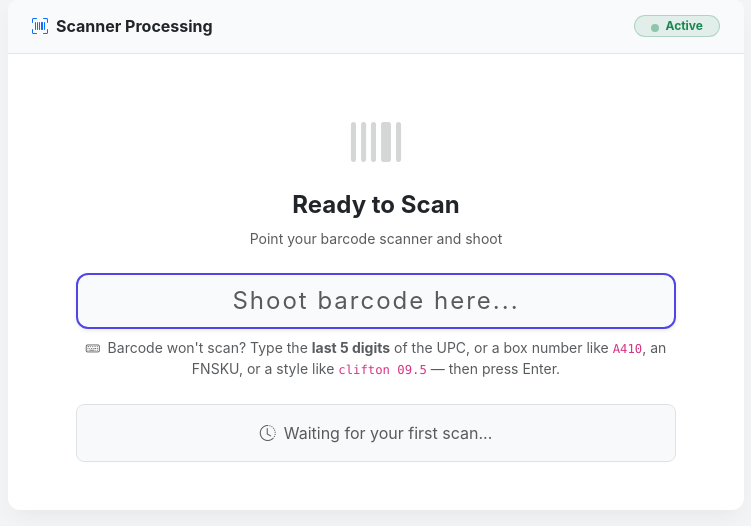
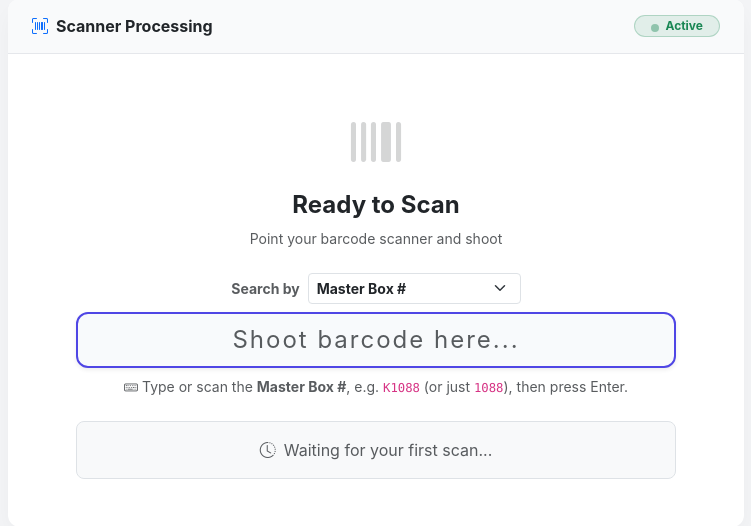
Before and after one commit to TheAle26/Rocoo, a Flask app: template templates/processing.html in a window 1280 px wide. Shown: the part 158-684 px from the top of the page, without its empty margins (264-1015 px from the left). Run offline with Flask 3, Linux system fonts and the light colour scheme; the template is opened without the code that fills it, so the values that code supplies are empty.

Commit message:
Let the worker choose what a scan searches: Master Box #, UPC, FNSKU or all
A "Search by" selector next to the scan box picks the column a scanned or
typed value is looked up in. It defaults to Master Box # and each PC
remembers the last choice.

- Master Box #: exact code (K1088, any case). A number alone matches the
  box with exactly that number after its letters, so 1088 finds K1088 and
  1 finds K1 but not K10 or K100.
- UPC/EAN (GTIN) column: exact value only. It holds the shoe UPC in some
  shipments and the pallet number in others.
- FNSKU: exact code.
- Everything: the previous behaviour, unchanged, and still what a request
  without a field gets.

A value that isn't in the chosen column gets "No match for 'X' in Master
Box #" instead of being looked up anywhere else. Picking a product from a
list of choices still re-runs the lookup by its UPC. Clicking the selector
no longer sends focus back to the scan box, which would have closed it.

Co-Authored-By: Claude Opus 5.5 (1M context) <noreply@anthropic.com>

```diff
--- a/app.py
+++ b/app.py
@@ -8,6 +8,7 @@ from search_cvs import (
     build_amazon_label_to_page_dict,
     resolve_query,
     MAX_CHOICES,
+    SEARCH_FIELDS,
 )
 import signal
 from printer import print_amazon_label
@@ -319,15 +320,19 @@ def public_box(box):
 def scan_barcode():
     data = request.get_json(silent=True) or {}
     query = str(data.get('barcode', '')).strip()
+    # Set by the scan page's "Search by" selector; older pages send nothing.
+    field = str(data.get('field', 'auto'))
 
     if not query:
         return jsonify({"status": "error", "message": "Empty code"}), 400
+    if field not in SEARCH_FIELDS:
+        return jsonify({"status": "error", "message": f"Unknown search field '{field}'."}), 400
 
     global lookup_index
     if lookup_index is None:
         return jsonify({"status": "error", "message": "CSV data is not in memory"}), 400
 
-    kind, payload = resolve_query(query, lookup_index)
+    kind, payload = resolve_query(query, lookup_index, field)
 
     if kind == 'boxes':
         upcs = {b['UPC'] for b in payload}
@@ -347,9 +352,14 @@ def scan_barcode():
             "total": len(payload),
         })
 
+    where = {
+        'box': " in Master Box #",
+        'upc': " in UPC/EAN (GTIN)",
+        'fnsku': " in FNSKU",
+    }.get(field, "")
     return jsonify({
         "status": "error",
-        "message": f"No match for '{query}'.",
+        "message": f"No match for '{query}'{where}.",
         "suggestions": payload[:MAX_CHOICES],
         "total": len(payload),
     }), 404
--- a/search_cvs.py
+++ b/search_cvs.py
@@ -154,11 +154,52 @@ def _upcs_by_text(index, text, require_all=True):
     return found
 
 
-def resolve_query(query, index):
+# What the "Search by" selector on the scan page can limit a lookup to.
+# 'auto' tries everything, in the order resolve_query documents.
+SEARCH_FIELDS = ('box', 'upc', 'fnsku', 'auto')
+
+
+def _boxes_by_number(index, digits):
+    """
+    Boxes whose Master Box # is letters followed by exactly this number, so a
+    worker can type 1088 for K1088. The number must match whole: 1 finds K1,
+    not K10 or K100.
+    """
+    pattern = re.compile(r'[A-Z]+0*' + str(int(digits)))
+    found = []
+    for key, boxes in index['by_box'].items():
+        if pattern.fullmatch(key):
+            found.extend(boxes)
+    return found
+
+
+def _resolve_in_field(raw, index, field):
+    """Looks the value up in one column only. Never guesses."""
+    key = _key(raw)
+    if field == 'box':
+        if key in index['by_box']:
+            return 'boxes', index['by_box'][key]
+        if DIGITS_PATTERN.match(raw):
+            boxes = _boxes_by_number(index, raw)
+            if boxes:
+                return 'boxes', boxes
+    elif field == 'upc':
+        upc = normalize_upc(raw)
+        if upc in index['by_upc']:
+            return 'boxes', index['by_upc'][upc]
+    elif field == 'fnsku':
+        if key in index['by_fnsku']:
+            return 'boxes', index['by_fnsku'][key]
+    return 'none', []
+
+
+def resolve_query(query, index, field='auto'):
     """
     Turns whatever the worker scanned or typed into an action.
 
-    Order matters: an exact UPC is tried first and returns the same shape it
+    `field` comes from the scan page's "Search by" selector. 'box', 'upc' and
+    'fnsku' look in that one column only. 'auto' tries everything, and there
+    order matters: an exact UPC is tried first and returns the same shape it
     always has, so the barcode gun's path through /scan is unchanged.
 
     Returns (kind, payload):
@@ -169,6 +210,9 @@ def resolve_query(query, index):
     raw = str(query or '').strip()
     if not raw:
         return 'none', []
+
+    if field != 'auto':
+        return _resolve_in_field(raw, index, field)
 
     # 1. Exact UPC. This is the barcode gun, and it stays first and unchanged.
     upc = normalize_upc(raw)
--- a/templates/processing.html
+++ b/templates/processing.html
@@ -46,16 +46,21 @@
                 </div>
 
                 <div class="mx-auto" style="max-width: 600px;">
+                    <div class="d-flex align-items-center justify-content-center gap-2 mb-2">
+                        <label for="search-field" class="fw-bold small text-muted mb-0">Search by</label>
+                        <select id="search-field" class="form-select form-select-sm w-auto fw-bold">
+                            <option value="box">Master Box #</option>
+                            <option value="upc">UPC/EAN (GTIN) column</option>
+                            <option value="fnsku">FNSKU</option>
+                            <option value="auto">Everything</option>
+                        </select>
+                    </div>
+
                     <input type="text" id="scanner-input" class="form-control form-control-lg text-center shadow-sm mb-2"
                            style="border: 2px solid var(--primary-color, #4f46e5); font-size: 1.5rem; letter-spacing: 2px; border-radius: 12px; background-color: #f8fafc;"
                            autofocus autocomplete="off" placeholder="Shoot barcode here...">
 
-                    <p class="text-muted small mb-4">
-                        <i class="bi bi-keyboard me-1"></i>
-                        Barcode won't scan? Type the <strong>last 5 digits</strong> of the UPC,
-                        or a box number like <code>A410</code>, an FNSKU, or a style like
-                        <code>clifton 09.5</code> &mdash; then press Enter.
-                    </p>
+                    <p id="search-hint" class="text-muted small mb-4"></p>
 
                     <div id="result-log" class="text-start">
                         <div class="text-center p-3 text-muted bg-light rounded-3 border border-dashed">
@@ -90,9 +95,37 @@
     // Keeps focus on the scanner input. Every refocus uses preventScroll, so
     // printing from a row further down does not jump the page back to the top.
     document.addEventListener('click', (e) => {
-        if (e.target.tagName !== 'BUTTON' && e.target.tagName !== 'A' && !e.target.closest('button') && !e.target.closest('a')) {
+        // The "Search by" selector is left alone, or it would close as soon as it opens.
+        if (e.target.tagName !== 'BUTTON' && e.target.tagName !== 'A' && !e.target.closest('button') && !e.target.closest('a')
+                && !e.target.closest('select, label')) {
             inputScanner.focus({ preventScroll: true });
         }
+    });
+
+    // "Search by" selector: which column a scan or typed value is looked up in.
+    // Remembered per PC; Master Box # is the default.
+    const searchField = document.getElementById('search-field');
+    const searchHint = document.getElementById('search-hint');
+    const SEARCH_HINTS = {
+        box: 'Type or scan the <strong>Master Box #</strong>, e.g. <code>K1088</code> (or just <code>1088</code>), then press Enter.',
+        upc: 'Scan or type the value in the <strong>UPC/EAN (GTIN)</strong> column of the spreadsheet, then press Enter.',
+        fnsku: 'Scan the <strong>FNSKU</strong> label of a pair, e.g. <code>X004WEHQ8F</code>.',
+        auto: 'Looks everywhere: UPC (or its <strong>last 5 digits</strong>), Master Box #, FNSKU, or a style like <code>clifton 09.5</code>.'
+    };
+    try {
+        const saved = localStorage.getItem('searchField');
+        if (saved && SEARCH_HINTS[saved]) { searchField.value = saved; }
+    } catch (e) { /* storage blocked: keep the default */ }
+
+    function showSearchHint() {
+        searchHint.innerHTML = '<i class="bi bi-keyboard me-1"></i>' + SEARCH_HINTS[searchField.value];
+    }
+    showSearchHint();
+
+    searchField.addEventListener('change', () => {
+        try { localStorage.setItem('searchField', searchField.value); } catch (e) {}
+        showSearchHint();
+        inputScanner.focus({ preventScroll: true });
     });
 
     // Listen for scanner input
@@ -151,14 +184,16 @@
     // ------------------------------------------------
 
     // 1. SCAN BARCODE AND GENERATE THE 3-BUTTON UI
-    async function enviarCodigoAlBackend(barcode) {
+    // `field` overrides the selector, e.g. picking a product from a list of
+    // choices re-runs the lookup by its exact UPC.
+    async function enviarCodigoAlBackend(barcode, field = searchField.value) {
         try {
             resultLog.innerHTML = `<div class="alert alert-primary shadow-sm rounded-3 py-3"><strong>Searching...</strong> ${escapeHtml(barcode)}</div>`;
 
             const response = await fetch('/scan', {
                 method: 'POST',
                 headers: { 'Content-Type': 'application/json' },
-                body: JSON.stringify({ barcode: barcode })
+                body: JSON.stringify({ barcode: barcode, field: field })
             });
 
             const data = await response.json();
@@ -318,7 +353,7 @@
         // Picking a candidate re-runs the lookup with its exact UPC.
         const choiceButton = event.target.closest('.choice-btn');
         if (choiceButton) {
-            enviarCodigoAlBackend(choiceButton.dataset.upc);
+            enviarCodigoAlBackend(choiceButton.dataset.upc, 'upc');
         }
     });
 
```
